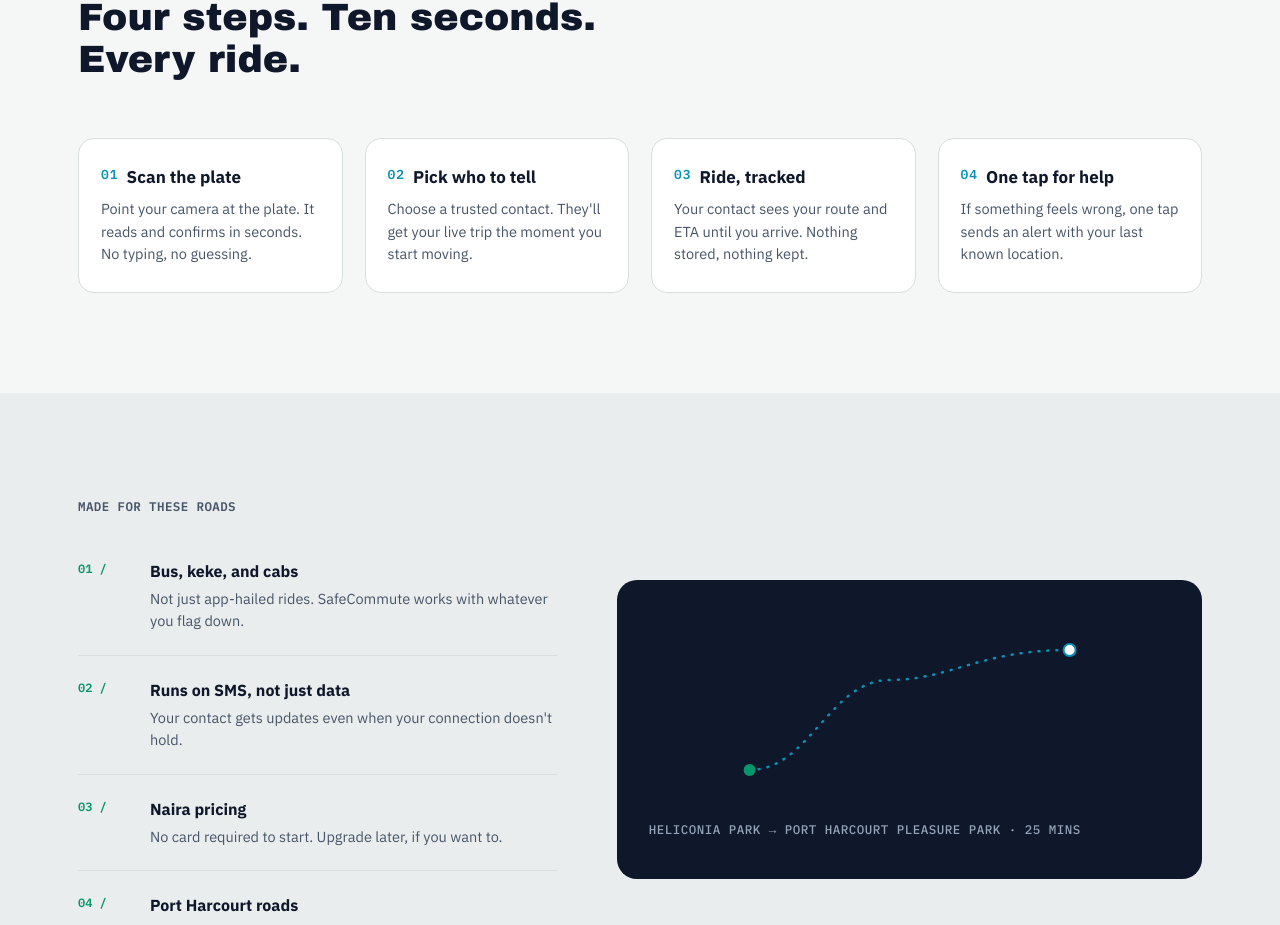
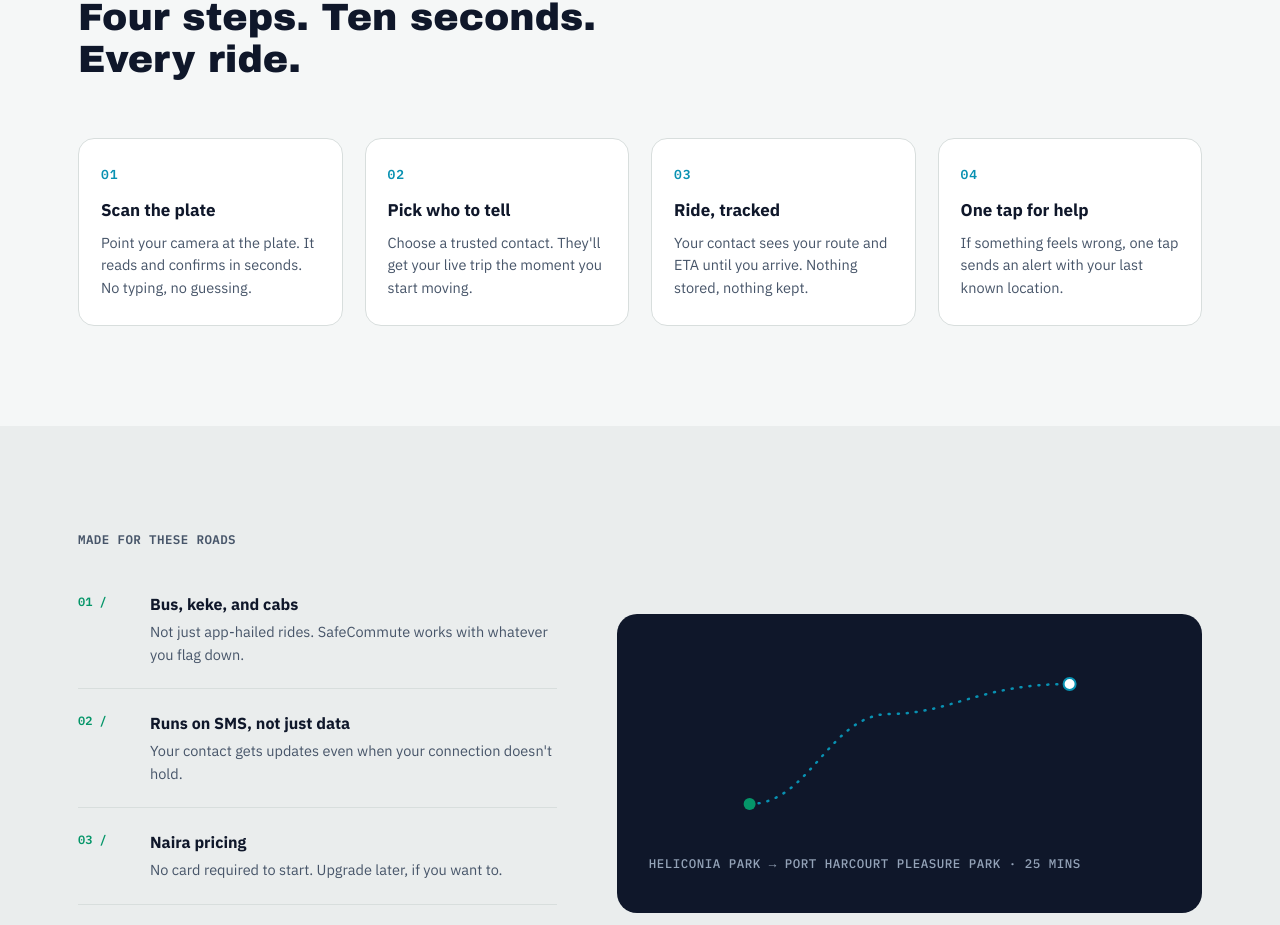
Before and after one commit to DesignedByJess/SafeCommute, a React (Vite) app in the folder frontend/: page / in a window 1280 px wide. Shown: the part 1467-2392 px from the top of the page. Built offline with nearby package versions, Linux system fonts and the light colour scheme; no server answers.

Commit message:
fix(landing): revert How It Works to vertical stack, keep stat rows as flex-start

```diff
--- a/frontend/src/features/marketing/LandingPage.css
+++ b/frontend/src/features/marketing/LandingPage.css
@@ -471,13 +471,6 @@
   border-radius: 16px;
   padding: 26px 22px;
   position: relative;
-  display: flex;
-  flex-direction: column;
-}
-.landing .lp-step .lp-step-head {
-  display: flex;
-  align-items: flex-start;
-  gap: 8px;
 }
 .landing .lp-step .lp-idx {
   font-family: 'IBM Plex Mono', monospace;
@@ -485,10 +478,10 @@
   font-size: 13px;
   color: var(--teal);
   letter-spacing: 1px;
-  flex-shrink: 0;
 }
 .landing .lp-step h3 {
   font-size: 17px;
+  margin-top: 14px;
   font-weight: 700;
   color: var(--navy);
 }
--- a/frontend/src/features/marketing/LandingPage.tsx
+++ b/frontend/src/features/marketing/LandingPage.tsx
@@ -233,31 +233,23 @@ export default function LandingPage() {
           </div>
           <div className="lp-steps">
             <div className="lp-step lp-rv">
-              <div className="lp-step-head">
               <div className="lp-idx">01</div>
               <h3>Scan the plate</h3>
-              </div>
               <p>Point your camera at the plate. It reads and confirms in seconds. No typing, no guessing.</p>
             </div>
             <div className="lp-step lp-rv">
-              <div className="lp-step-head">
               <div className="lp-idx">02</div>
               <h3>Pick who to tell</h3>
-              </div>
               <p>Choose a trusted contact. They&apos;ll get your live trip the moment you start moving.</p>
             </div>
             <div className="lp-step lp-rv">
-              <div className="lp-step-head">
               <div className="lp-idx">03</div>
               <h3>Ride, tracked</h3>
-              </div>
               <p>Your contact sees your route and ETA until you arrive. Nothing stored, nothing kept.</p>
             </div>
             <div className="lp-step lp-rv">
-              <div className="lp-step-head">
               <div className="lp-idx">04</div>
               <h3>One tap for help</h3>
-              </div>
               <p>If something feels wrong, one tap sends an alert with your last known location.</p>
             </div>
           </div>
```
Lines whose indentation alone changed are shown as unchanged.
